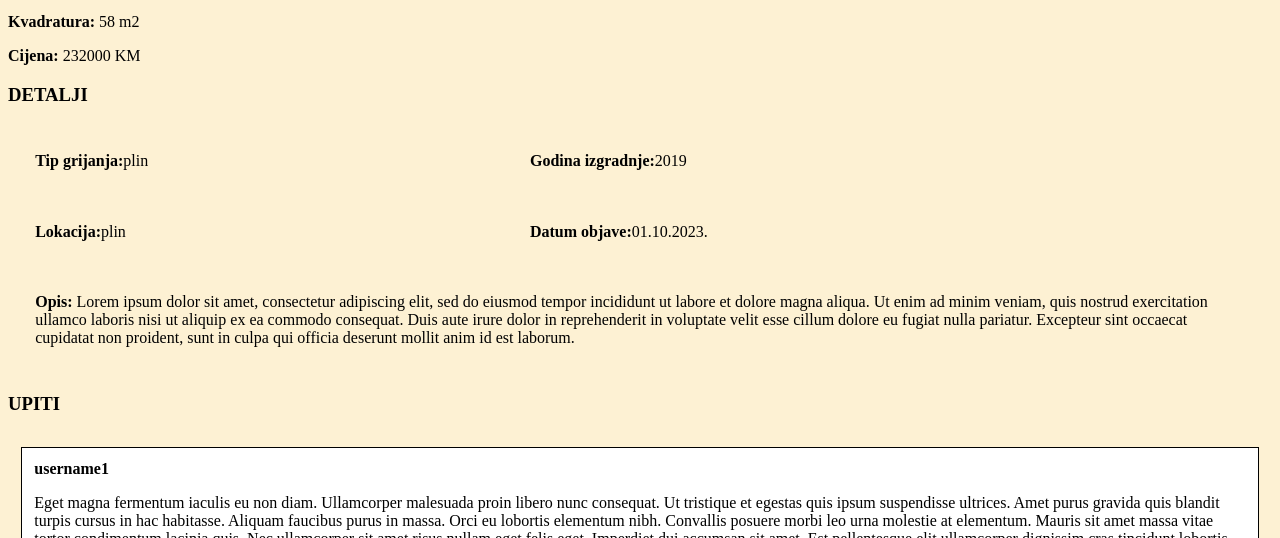
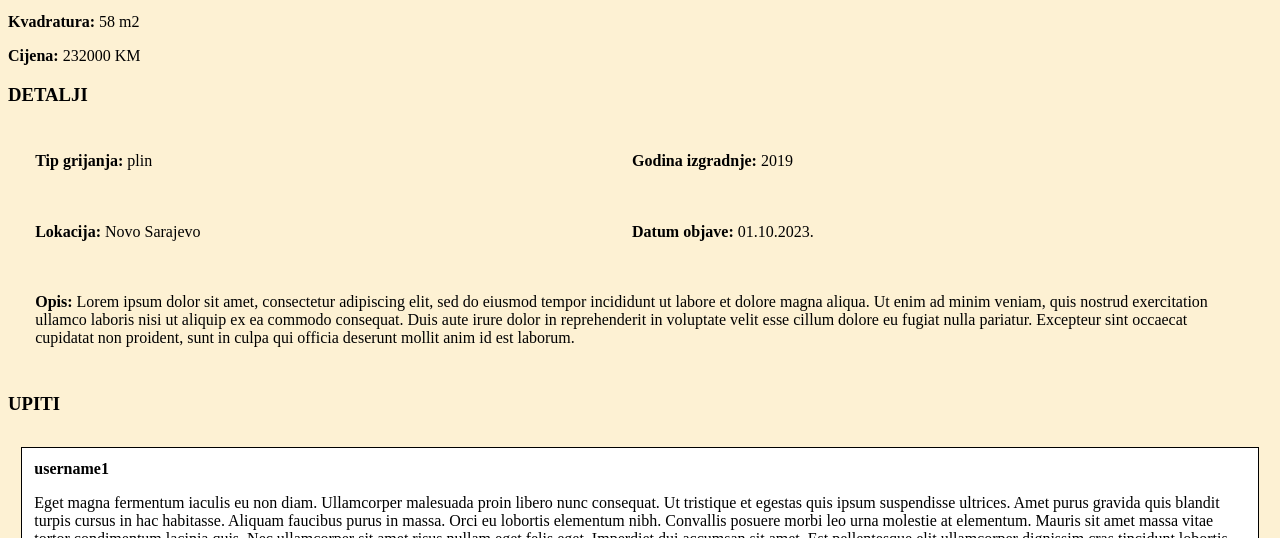
Before and after one commit to aljubuncic/Estate-Market, a plain HTML site: page html/detalji.html in a window 1280 px wide. Shown: the part 562-1100 px from the top of the page. Drawn offline with Linux system fonts and the light colour scheme.

Commit message:
added spaces in detalji

```diff
--- a/html/detalji.html
+++ b/html/detalji.html
@@ -16,12 +16,12 @@
         <div id="detalji">
             <table id="detalji_tabela">
                 <tr>
-                    <td><b>Tip grijanja:</b>plin</td>
-                    <td><b>Godina izgradnje:</b>2019</td>
+                    <td><b>Tip grijanja:</b>&nbsp;plin</td>
+                    <td><b>Godina izgradnje:</b>&nbsp;2019</td>
                 </tr>
                 <tr>
-                    <td><b>Lokacija:</b>plin</td>
-                    <td><b>Datum objave:</b>01.10.2023.</td>
+                    <td><b>Lokacija:</b>&nbsp;Novo Sarajevo</td>
+                    <td><b>Datum objave:</b>&nbsp;01.10.2023.</td>
                 </tr>
                 <tr>
                     <td colspan="2">
```
